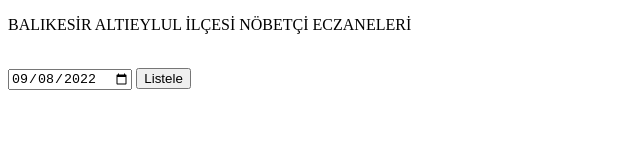
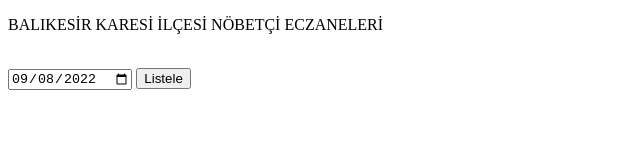
Before and after one commit to bulentpa/Altieylul, a plain HTML site: page indexkart_karesi.html in a window 1280 px wide. Shown: the full height of the page, 0-640 px from the left. Drawn offline with Linux system fonts and the light colour scheme.

Commit message:
Add files via upload

```diff
--- a/indexkart_karesi.html
+++ b/indexkart_karesi.html
@@ -5,11 +5,11 @@
   <meta charset="UTF-8">
   <meta name="viewport" content="width=device-width, initial-scale=1.0">
   <meta http-equiv="X-UA-Compatible" content="ie=edge">
-  <title>BALIKESİR ALTIEYLUL İLÇESİ NÖBETÇİ ECZANELERİ</title>
+  <title>BALIKESİR KARESİ İLÇESİ NÖBETÇİ ECZANELERİ</title>
 </head>
 
 <body>
-  <p>BALIKESİR ALTIEYLUL İLÇESİ NÖBETÇİ ECZANELERİ</p>
+  <p>BALIKESİR KARESİ İLÇESİ NÖBETÇİ ECZANELERİ</p>
   <br>
 
   <form action="https://www.balikesireczaciodasi.org.tr/nobetci-eczaneler" method="POST">
```
